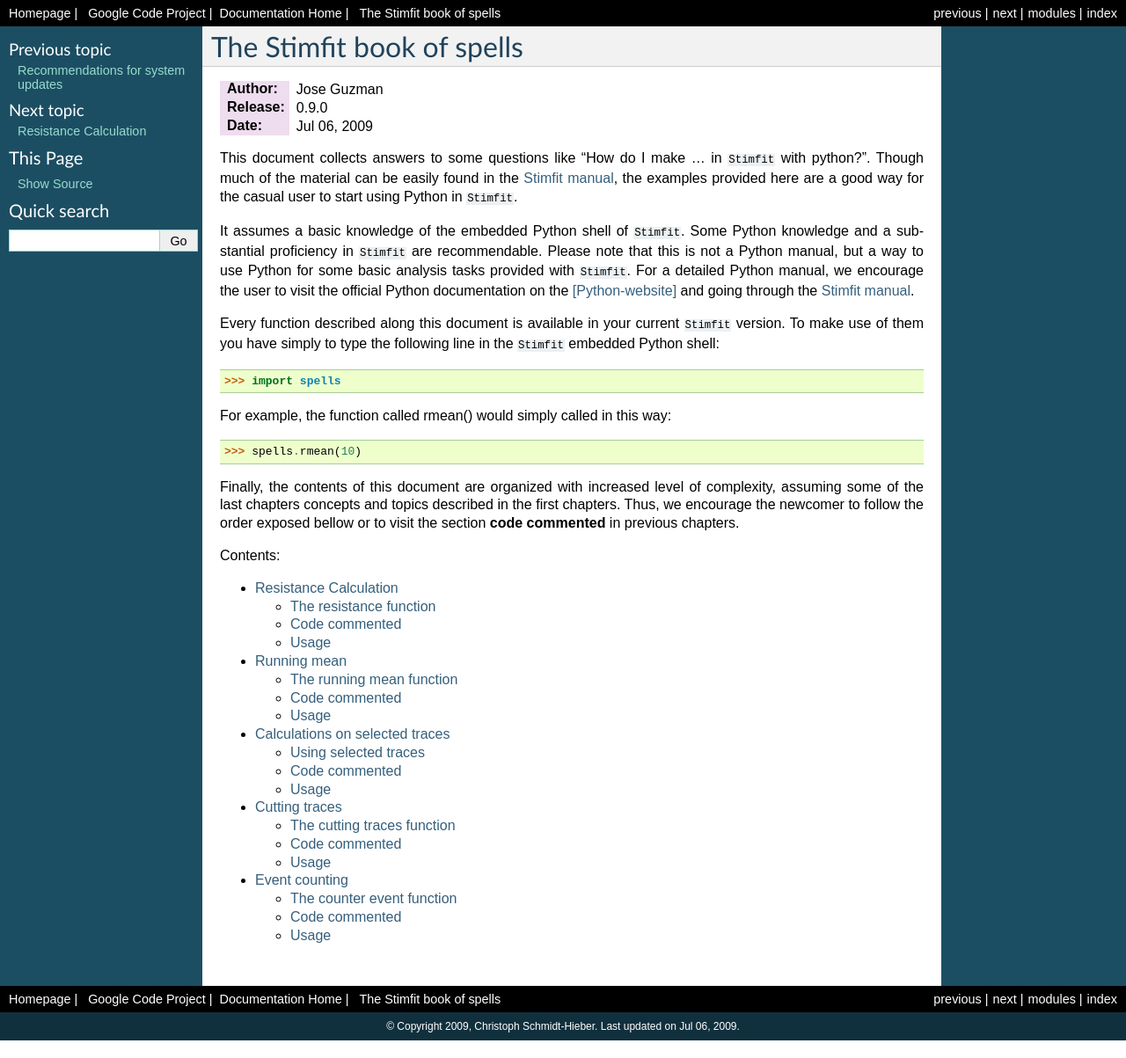
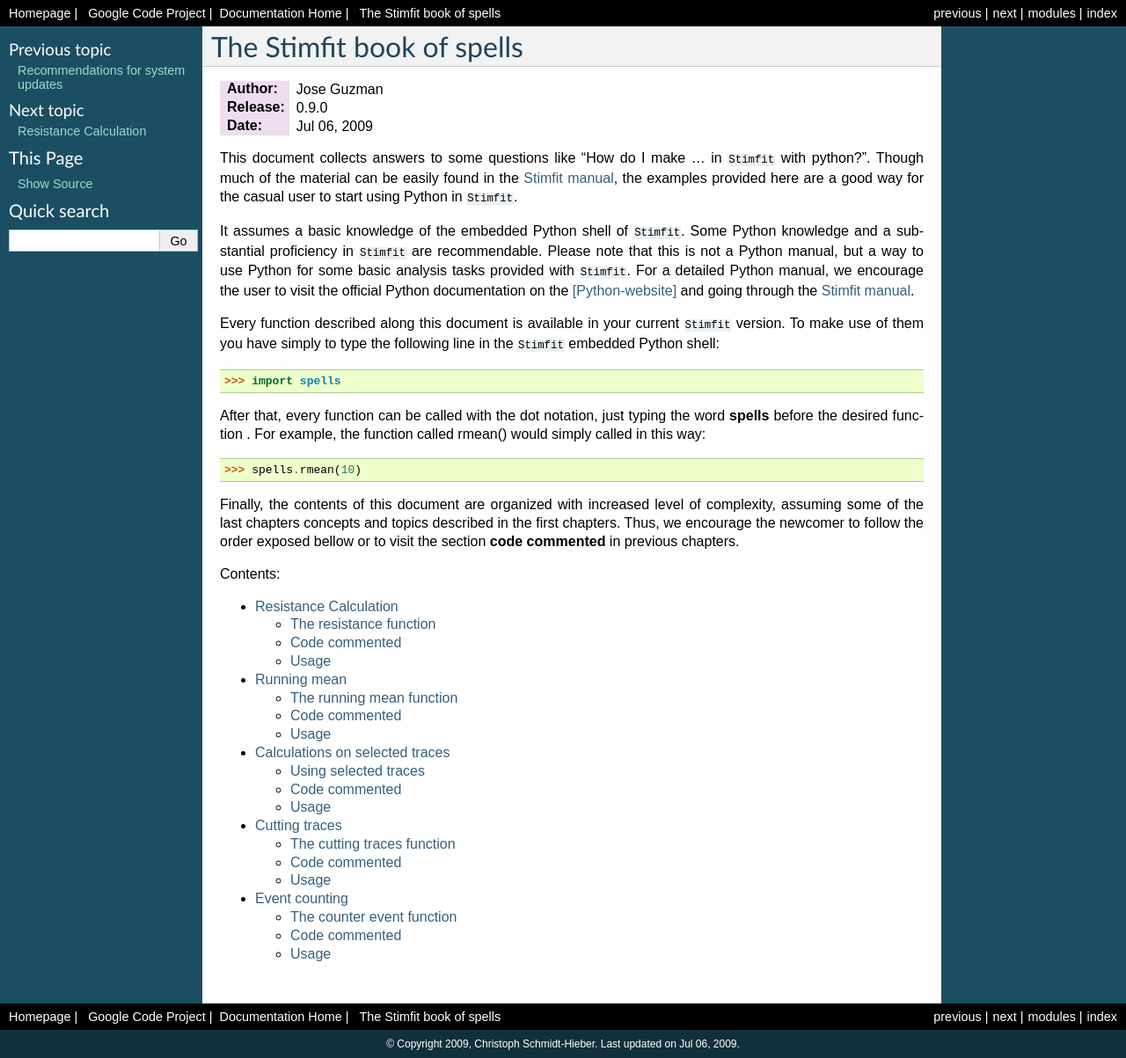
Before and after one commit to neurodroid/stimfit, a Sphinx documentation site: the page built from doc/sphinx/howto/index.rst, in a window 1280 px wide. Shown: the whole page at 88% size. Built offline with Sphinx 7.4.7, drawn with Linux system fonts in a browser that asks for light colours; formulas are drawn with MathJax 3.

Commit message:
Edited documentation

```diff
--- a/doc/sphinx/howto/index.rst
+++ b/doc/sphinx/howto/index.rst
@@ -21,7 +21,7 @@
 
     >>> import spells
 
-For example, the function called rmean() would simply called in this way:
+After that, every function can be called with the dot notation, just typing the word **spells** before the desired function . For example, the function called rmean() would simply called in this way:
 
 ::
 
```
